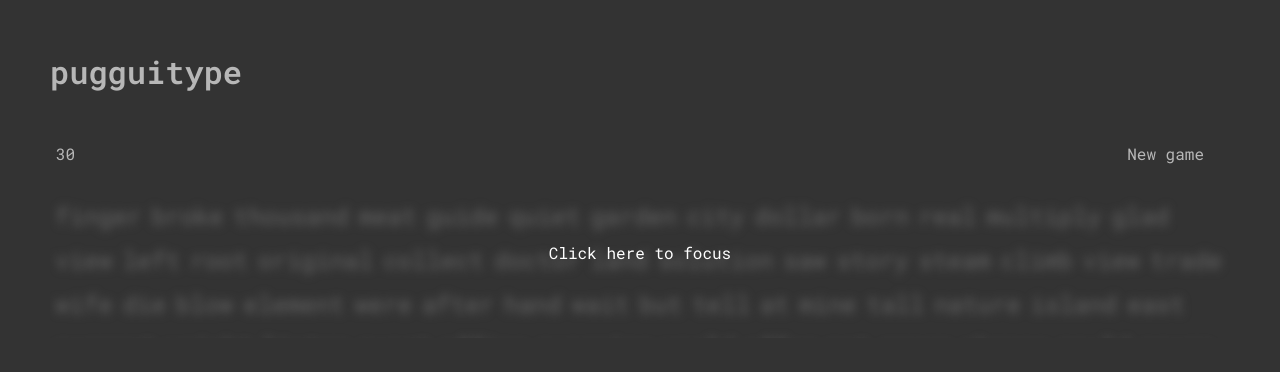
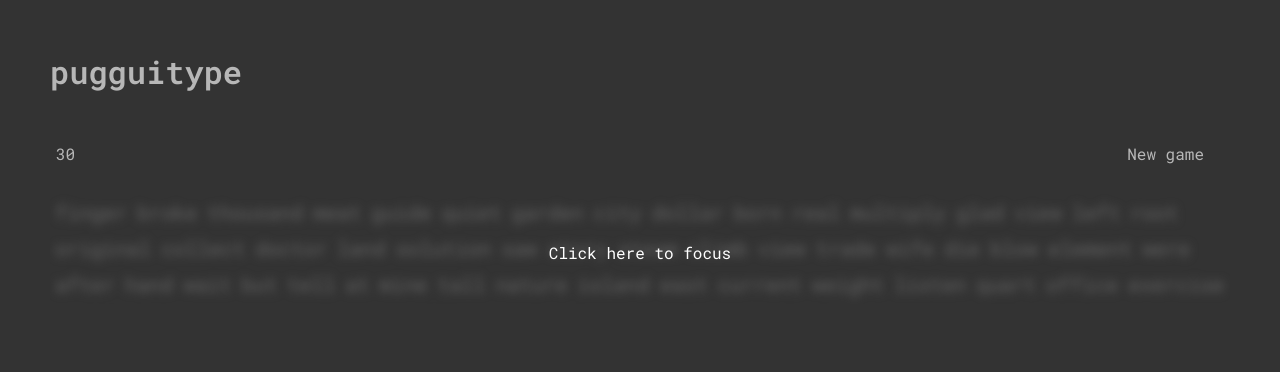
Before and after one commit to puggui/pugguitype, a website: page index.html in a window 1280 px wide. Drawn offline with Linux system fonts and the light colour scheme.

Commit message:
add scroling lines, fix line styles

```diff
--- a/styles.css
+++ b/styles.css
@@ -47,12 +47,12 @@
 .word{
   display: inline-block;
   font-family: 'Roboto Mono', monospace;
-  margin: 6px 5px;
-  font-size: 24px;
+  margin: 5px 5px;
+  font-size: 20px;
 }
 
 #game {
-  height: 144px;
+  height: 109.5px;
   overflow: hidden;
   position: relative;
 }
--- a/typing.js
+++ b/typing.js
@@ -146,6 +146,14 @@
 
   }
 
+  // scroll down
+  if (currWord.getBoundingClientRect().top > 250) {
+    const words = document.getElementById("words")
+    const margin = parseInt(words.style.marginTop || "0px")
+    words.style.marginTop = (margin - 36.5) + "px"
+
+  }
+
   // move cursor
   const nextLetter = document.querySelector('.letter.current');
   const nextWord = document.querySelector('.word.current');
```
